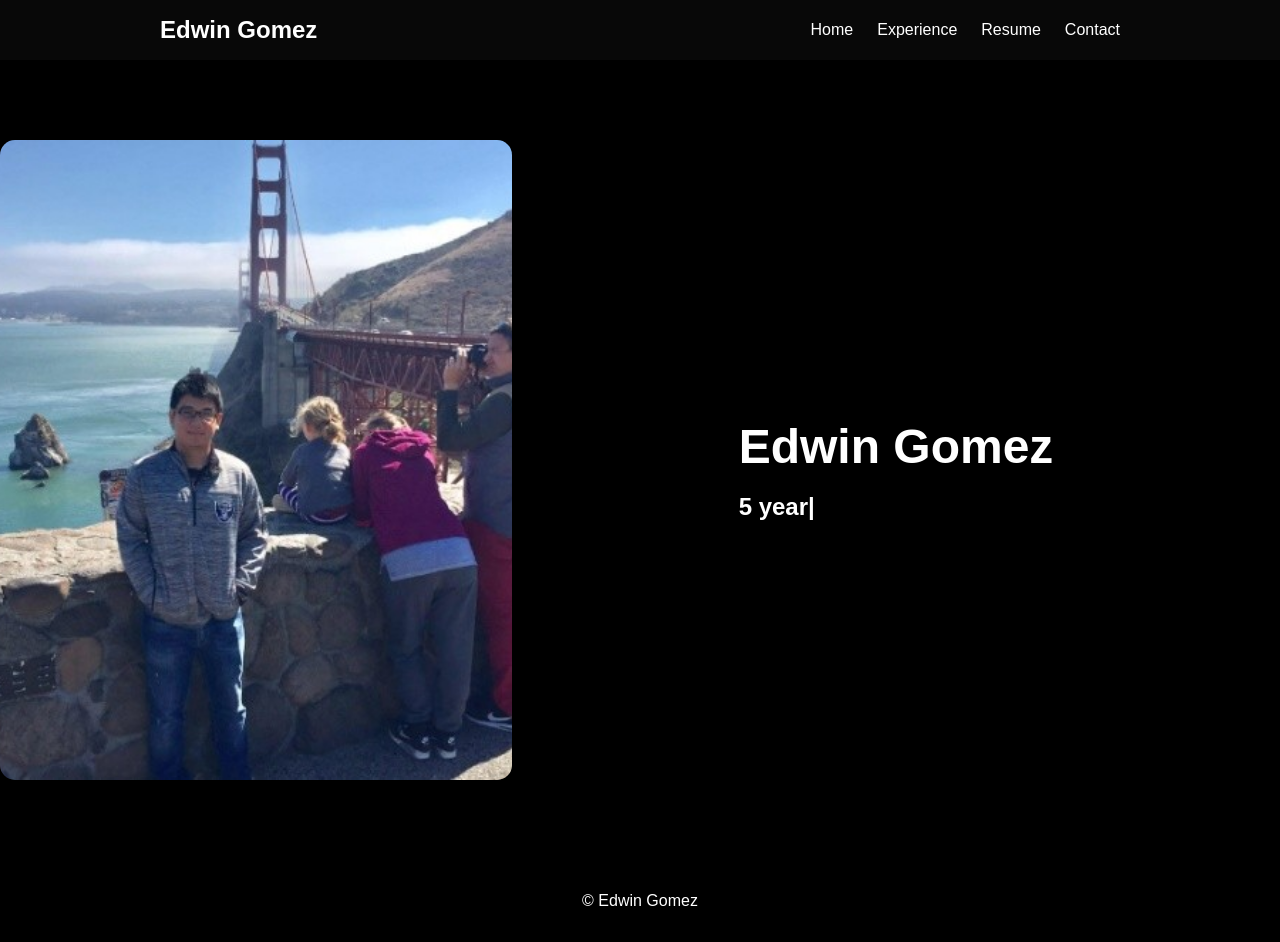
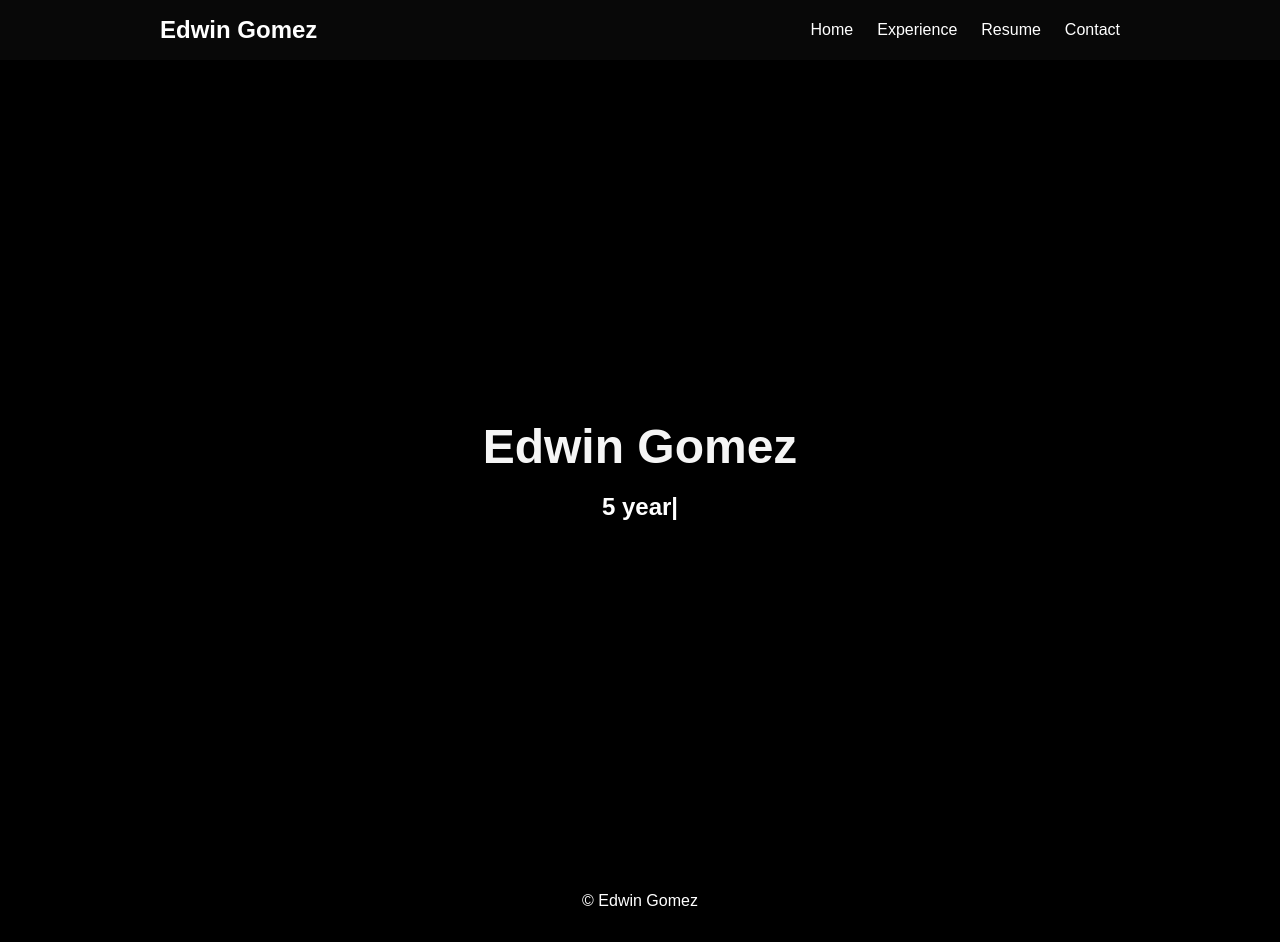
Before and after one commit to edwingomez12/edwingomez12.github.io, a React (Create React App) app: page / in a window 1280 px wide. Built offline with nearby package versions, Linux system fonts and the light colour scheme.

Commit message:
Update home

```diff
--- a/src/components/Home.css
+++ b/src/components/Home.css
@@ -1,75 +1,42 @@
+/* Basic styles for the Home component */
 .home {
     display: flex;
-    flex-direction: column;
+    justify-content: center;
+    align-items: center;
     height: 100vh;
     padding: 20px;
     box-sizing: border-box;
   }
 
-  .left-side {
-    flex: 0 0 auto;
-    display: flex;
-    align-items: center;
-    justify-content: center;
-    position: relative;
-    overflow: hidden;
-    margin-bottom: 20px; /* Add some space below the image */
+  /* Styles for the center-side and content */
+  .center-side {
+    text-align: center;
   }
 
-  .image {
-    width: 100%; /* Adjust this value to control the size of the image */
-    height: 80%;
-    background: url('/public/Me.jpeg') no-repeat center center/cover;
-    border-radius: 15px;
-    box-shadow: 0 4px 30px rgba(0, 0, 0, 0.1);
-    transition: transform 0.3s ease, filter 0.3s ease, opacity 1s ease-out; /* Added opacity transition */
-    opacity: 0; /* Start with opacity 0 to create a loading effect */
+
+  .content {
+    color: #000;
+    padding: 20px;
   }
 
-  .image.loaded {
-    opacity: 1; /* Fade in the image when loaded */
+  h1 {
+    font-size: 2rem;
+    margin-bottom: 1rem;
+    color: whitesmoke;
   }
 
-  .image:hover {
-    transform: scale(1.05);
-    filter: brightness(1.1);
+  h2 {
+    font-size: 1.25rem;
+    color: white;
   }
 
-  .right-side {
-    flex: 1;
-    background-color: #000;
-    color: #fff;
-    display: flex;
-    align-items: center;
-    justify-content: center;
-    padding: 2rem;
-  }
-
-  .right-side .content {
-    max-width: 600px;
-  }
-
-  .right-side h1 {
-    font-size: 3rem;
-    margin-bottom: 1rem;
-  }
-
-  .right-side p {
-    font-size: 1.25rem;
-  }
-
+  /* Responsive styles for larger screens */
   @media (min-width: 768px) {
-    .home {
-      flex-direction: row;
-      padding: 0;
+    h1 {
+      font-size: 3rem;
     }
 
-    .left-side {
-      flex: 0 0 40%;
-      margin-bottom: 0;
-    }
-
-    .right-side h1 {
-      font-size: 3rem;
+    h2 {
+      font-size: 1.5rem;
     }
   }
--- a/src/components/Home.js
+++ b/src/components/Home.js
@@ -3,25 +3,11 @@ import {ReactTyped} from 'react-typed';
 import './Home.css';
 
 const Home = () => {
-  const [imageLoaded, setImageLoaded] = useState(false);
 
-  useEffect(() => {
-    const img = new Image();
-    img.onload = () => {
-      setImageLoaded(true);
-    };
-    img.src = `${process.env.PUBLIC_URL}/Me.jpeg`; // Ensure correct path
-  }, []);
 
   return (
     <section className="home">
-      <div className="left-side">
-        <div
-          className={`image ${imageLoaded ? 'loaded' : ''}`}
-          style={{ backgroundImage: `url(${process.env.PUBLIC_URL}/Me.jpeg)` }}
-        ></div>
-      </div>
-      <div className="right-side">
+      <div className="center-side">
         <div className="content">
           <h1>Edwin Gomez</h1>
           <h2>
```
